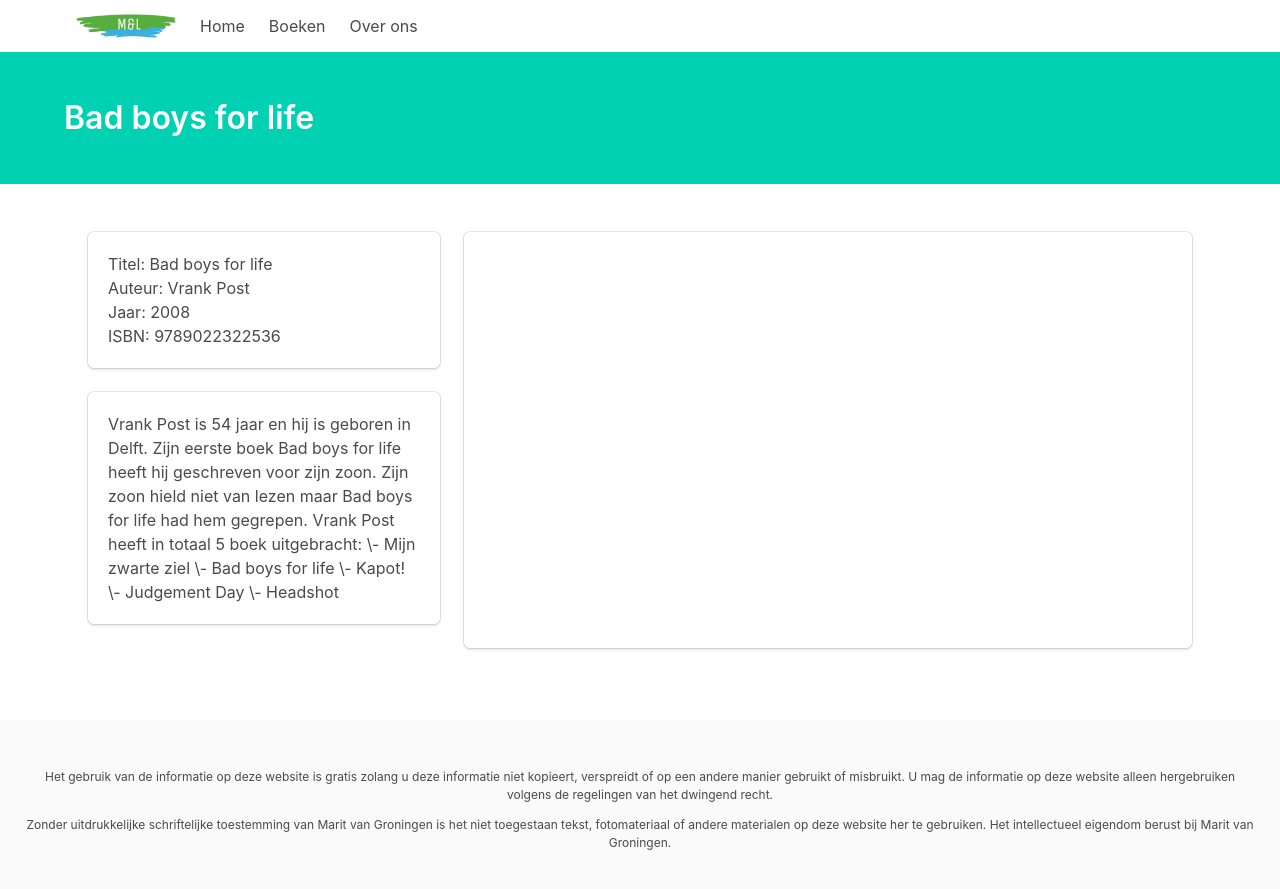
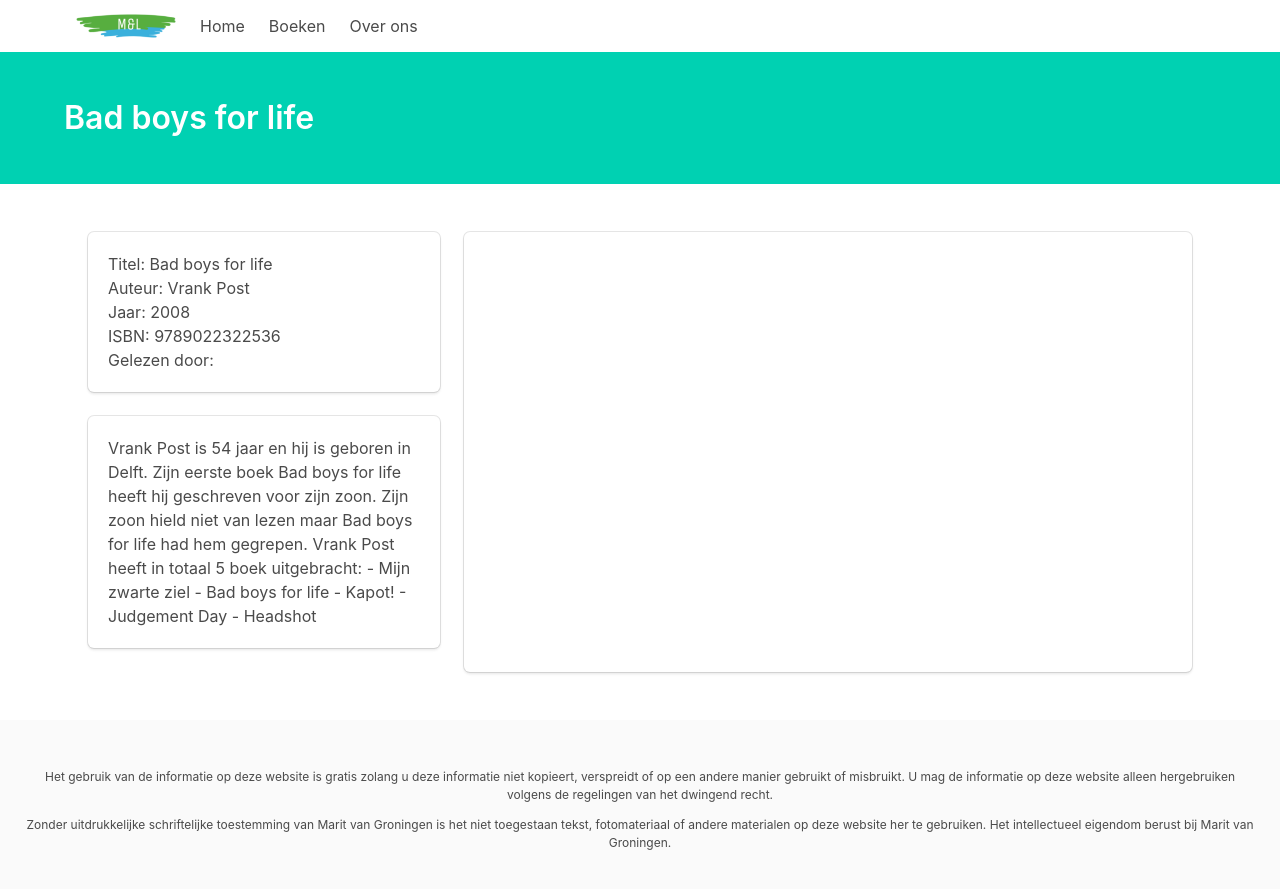
Before and after one commit to groninge01/marit, a Jekyll site: the page built from _books/bad-boy-for-life.md, in a window 1280 px wide. Shown: the top 889 px of the page. Built offline with Jekyll 4.4.1, drawn with Linux system fonts in a browser that asks for light colours; nearby versions of some CDN libraries; a script that is not in the unit is left out.

Commit message:
Use markdownify

```diff
--- a/_layouts/book-tile.html
+++ b/_layouts/book-tile.html
@@ -12,9 +12,10 @@ layout: default
                 <p>Auteur: {{ page.author }}</p>
                 <p>Jaar: {{ page.year }}</p>
                 <p>ISBN: {{ page.isbn }}</p>
+                <p>Gelezen door: {{ page.read-by }}</p>
             </div>
             <div class="tile is-child box content">
-                <p>{{ page.author_description }}</p>
+                <p>{{ page.author_description | markdownify | remove: '<p>' | remove: '</p>' }}</p>
             </div>
             <div class="tile is-child">
             </div>
```
